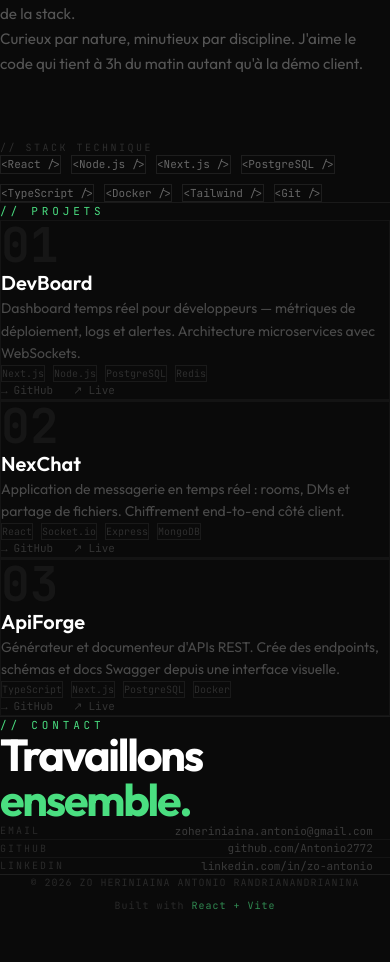
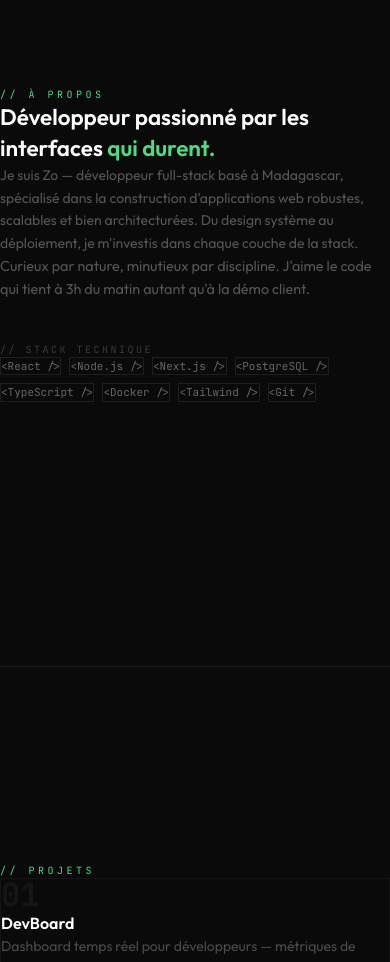
Before and after one commit to zoAntonio/portfolio, a React app: page / in a window 390 px wide. Shown: the part 1022-1984 px from the top of the page. Before the commit the page ends 1935 px from the top, so only its background shows below. Built offline with nearby package versions, Linux system fonts and the light colour scheme; the HTML template or start-up script is replaced by a standard one.

Commit message:
fix: adjust the size of the section

```diff
--- a/src/pages/About.jsx
+++ b/src/pages/About.jsx
@@ -6,81 +6,69 @@ const SKILLS = [
   'TypeScript', 'Docker', 'Tailwind', 'Git',
 ]
 
-function FadeUp({ children, delay = 0, className = '' }) {
-  const ref = useRef(null)
+export default function About() {
+  const ref    = useRef(null)
   const inView = useInView(ref, { once: true, margin: '-80px' })
-  return (
-    <motion.div
-      ref={ref}
-      initial={{ opacity: 0, y: 22 }}
-      animate={inView ? { opacity: 1, y: 0 } : {}}
-      transition={{ duration: 0.55, delay, ease: [0.16, 1, 0.3, 1] }}
-      className={className}
-    >
-      {children}
-    </motion.div>
-  )
-}
 
-export default function About() {
-  const sectionRef = useRef(null)
-  const inView      = useInView(sectionRef, { once: true, margin: '-80px' })
+  const fadeUp = (delay = 0) => ({
+    initial:    { opacity: 0, y: 20 },
+    animate:    inView ? { opacity: 1, y: 0 } : {},
+    transition: { duration: 0.55, delay, ease: [0.16, 1, 0.3, 1] },
+  })
 
   return (
-    <div ref={sectionRef} className="py-32 px-6 border-t border-[#1a1a1a]">
+    <div ref={ref} className="min-h-screen flex flex-col justify-center py-20 px-6 border-t border-[#1a1a1a]">
       <div className="max-w-6xl mx-auto">
 
-        <FadeUp delay={0}>
-          <p className="font-mono text-[11px] tracking-[0.35em] uppercase text-[#4ade80] mb-14">
-            // à propos
-          </p>
-        </FadeUp>
+        <motion.p
+          {...fadeUp(0)}
+          className="font-mono text-[10px] sm:text-[11px] tracking-[0.35em] uppercase text-[#4ade80] mb-10"
+        >
+          // à propos
+        </motion.p>
 
-        <div className="grid grid-cols-1 lg:grid-cols-2 gap-16 lg:gap-24">
+        <div className="grid grid-cols-1 md:grid-cols-2 gap-10 md:gap-16 items-start">
 
-          {/* Left: bio */}
-          <FadeUp delay={0.12}>
+          {/* Left : bio */}
+          <motion.div {...fadeUp(0.1)}>
             <h2
-              className="font-sans font-semibold text-white mb-7 leading-tight text-balance"
-              style={{ fontSize: 'clamp(1.6rem, 3vw, 2.2rem)' }}
+              className="font-sans font-semibold text-white mb-5 leading-snug"
+              style={{ fontSize: 'clamp(1.4rem, 4.5vw, 2.4rem)' }}
             >
-              Développeur passionné par les interfaces&nbsp;
+              Développeur passionné par les interfaces{' '}
               <span className="text-[#4ade80]">qui durent.</span>
             </h2>
-            <p className="text-[#555] leading-relaxed text-[0.95rem] mb-4">
-              Je suis Zo — développeur full-stack basé à Madagascar, spécialisé dans la
-              construction d'applications web robustes, scalables et bien architecturées.
+            <p className="text-[#555] leading-relaxed text-sm sm:text-[0.95rem] mb-3">
+              Je suis Zo — développeur full-stack basé à Madagascar, spécialisé dans
+              la construction d'applications web robustes, scalables et bien architecturées.
               Du design système au déploiement, je m'investis dans chaque couche de la stack.
             </p>
-            <p className="text-[#555] leading-relaxed text-[0.95rem]">
+            <p className="text-[#555] leading-relaxed text-[0.9rem]">
               Curieux par nature, minutieux par discipline. J'aime le code qui tient à
               3h du matin autant qu'à la démo client.
             </p>
-          </FadeUp>
 
-          {/* Right: skills */}
-          <div>
-            <FadeUp delay={0.2}>
-              <p className="font-mono text-[10px] tracking-[0.25em] text-[#2e2e2e] uppercase mb-6">
-                // stack technique
-              </p>
-            </FadeUp>
+          </motion.div>
 
-            <div className="flex flex-wrap gap-2.5">
+          {/* Right : skills */}
+          <motion.div {...fadeUp(0.18)}>
+            <p className="font-mono text-[10px] tracking-[0.25em] text-[#3a3a3a] uppercase mb-5">
+              // stack technique
+            </p>
+            <div className="flex flex-wrap gap-2">
               {SKILLS.map((skill, i) => (
                 <motion.span
                   key={skill}
-                  ref={undefined}
-                  initial={{ opacity: 0, y: 10 }}
+                  initial={{ opacity: 0, y: 8 }}
                   animate={inView ? { opacity: 1, y: 0 } : {}}
-                  transition={{ duration: 0.4, delay: 0.28 + i * 0.07 }}
+                  transition={{ duration: 0.35, delay: 0.24 + i * 0.06 }}
                   className="px-3 py-1.5 border border-[#1e1e1e] font-mono text-[11px] text-[#666] hover:border-[#4ade80] hover:text-[#4ade80] transition-all duration-200 cursor-default select-none"
                 >
                   {`<${skill} />`}
                 </motion.span>
               ))}
             </div>
-          </div>
+          </motion.div>
 
         </div>
       </div>
--- a/src/pages/Contact.jsx
+++ b/src/pages/Contact.jsx
@@ -3,19 +3,19 @@ import { motion, useInView } from 'framer-motion'
 
 const LINKS = [
   {
-    label: 'email',
+    label:   'email',
     display: 'zoheriniaina.antonio@gmail.com',
-    href: 'mailto:zoheriniaina.antonio@gmail.com',
+    href:    'mailto:zoheriniaina.antonio@gmail.com',
   },
   {
-    label: 'github',
+    label:   'github',
     display: 'github.com/Antonio2772',
-    href: 'https://github.com/Antonio2772',
+    href:    'https://github.com/Antonio2772',
   },
   {
-    label: 'linkedin',
+    label:   'linkedin',
     display: 'linkedin.com/in/zo-antonio',
-    href: 'https://linkedin.com/in/zo-antonio',
+    href:    'https://linkedin.com/in/zo-antonio',
   },
 ]
 
@@ -24,26 +24,26 @@ export default function Contact() {
   const inView = useInView(ref, { once: true, margin: '-80px' })
 
   return (
-    <div ref={ref} className="py-32 px-6 border-t border-[#1a1a1a]">
+    <div ref={ref} className="min-h-screen flex flex-col justify-center py-20 px-6 border-t border-[#1a1a1a]">
       <div className="max-w-6xl mx-auto">
 
         <motion.p
           initial={{ opacity: 0, y: 12 }}
           animate={inView ? { opacity: 1, y: 0 } : {}}
           transition={{ duration: 0.5 }}
-          className="font-mono text-[11px] tracking-[0.35em] uppercase text-[#4ade80] mb-12"
+          className="font-mono text-[10px] sm:text-[11px] tracking-[0.35em] uppercase text-[#4ade80] mb-10"
         >
           // contact
         </motion.p>
 
         <motion.h2
-          initial={{ opacity: 0, y: 28 }}
+          initial={{ opacity: 0, y: 22 }}
           animate={inView ? { opacity: 1, y: 0 } : {}}
-          transition={{ duration: 0.7, delay: 0.12, ease: [0.16, 1, 0.3, 1] }}
-          className="font-sans font-bold text-white leading-none tracking-tighter mb-16"
-          style={{ fontSize: 'clamp(2.8rem, 8vw, 6.5rem)' }}
+          transition={{ duration: 0.65, delay: 0.1, ease: [0.16, 1, 0.3, 1] }}
+          className="font-sans font-bold text-white leading-tight tracking-tighter mb-12"
+          style={{ fontSize: 'clamp(1.5rem, 5vw, 2.8rem)' }}
         >
-          Travaillons<br />
+          Travaillons{' '}
           <span className="text-[#4ade80]">ensemble.</span>
         </motion.h2>
 
@@ -55,15 +55,15 @@ export default function Contact() {
               href={link.href}
               target={link.label !== 'email' ? '_blank' : undefined}
               rel="noopener noreferrer"
-              initial={{ opacity: 0, x: -16 }}
+              initial={{ opacity: 0, x: -14 }}
               animate={inView ? { opacity: 1, x: 0 } : {}}
-              transition={{ duration: 0.45, delay: 0.28 + i * 0.1 }}
-              className="group flex items-center justify-between bg-[#0a0a0a] px-6 py-4 hover:bg-[#0d0d0d] transition-colors duration-200"
+              transition={{ duration: 0.4, delay: 0.22 + i * 0.09 }}
+              className="group flex flex-col sm:flex-row sm:items-center sm:justify-between bg-[#0a0a0a] px-5 py-4 sm:py-3.5 hover:bg-[#0d0d0d] transition-colors duration-200"
             >
-              <span className="font-mono text-[10px] tracking-[0.2em] text-[#2a2a2a] uppercase">
+              <span className="font-mono text-[10px] tracking-[0.2em] text-[#2a2a2a] uppercase mb-1 sm:mb-0">
                 {link.label}
               </span>
-              <span className="font-mono text-[11px] text-[#3a3a3a] group-hover:text-[#4ade80] transition-colors duration-200 flex items-center gap-2">
+              <span className="font-mono text-[11px] text-[#3a3a3a] group-hover:text-[#4ade80] transition-colors duration-200 flex items-center gap-1.5 break-all sm:break-normal">
                 {link.display}
                 <span className="opacity-0 group-hover:opacity-100 transition-opacity duration-200">
                   ↗
--- a/src/pages/Projects.jsx
+++ b/src/pages/Projects.jsx
@@ -44,11 +44,11 @@ function ProjectCard({ project, delay, inView }) {
         className="pointer-events-none absolute top-0 right-0 w-8 h-8 border-t border-r border-[#4ade80]/0 group-hover:border-[#4ade80]/50 transition-colors duration-300"
       />
 
-      <div className="font-mono text-5xl font-bold text-[#161616] group-hover:text-[#4ade80]/10 transition-colors duration-300 mb-6 select-none leading-none">
+      <div className="font-mono font-bold text-[#161616] group-hover:text-[#4ade80]/10 transition-colors duration-300 mb-6 select-none leading-none" style={{ fontSize: 'clamp(2rem, 4vw, 3rem)' }}>
         {project.num}
       </div>
 
-      <h3 className="font-sans text-xl font-semibold text-white group-hover:text-[#4ade80] transition-colors duration-300 mb-3">
+      <h3 className="font-sans font-semibold text-white group-hover:text-[#4ade80] transition-colors duration-300 mb-3" style={{ fontSize: 'clamp(1rem, 2vw, 1.25rem)' }}>
         {project.name}
       </h3>
 
@@ -94,14 +94,14 @@ export default function Projects() {
   const inView = useInView(ref, { once: true, margin: '-80px' })
 
   return (
-    <div ref={ref} className="py-32 px-6 border-t border-[#1a1a1a]">
+    <div ref={ref} className="min-h-screen flex flex-col justify-center py-20 px-6 border-t border-[#1a1a1a]">
       <div className="max-w-6xl mx-auto">
 
         <motion.p
           initial={{ opacity: 0, y: 12 }}
           animate={inView ? { opacity: 1, y: 0 } : {}}
           transition={{ duration: 0.5 }}
-          className="font-mono text-[11px] tracking-[0.35em] uppercase text-[#4ade80] mb-14"
+          className="font-mono text-[10px] sm:text-[11px] tracking-[0.35em] uppercase text-[#4ade80] mb-10"
         >
           // projets
         </motion.p>
```
Also changed, not shown: src/pages/Hero.jsx (+7 -7 lines), 1 other file (tests, documents, lock files or other folders).
